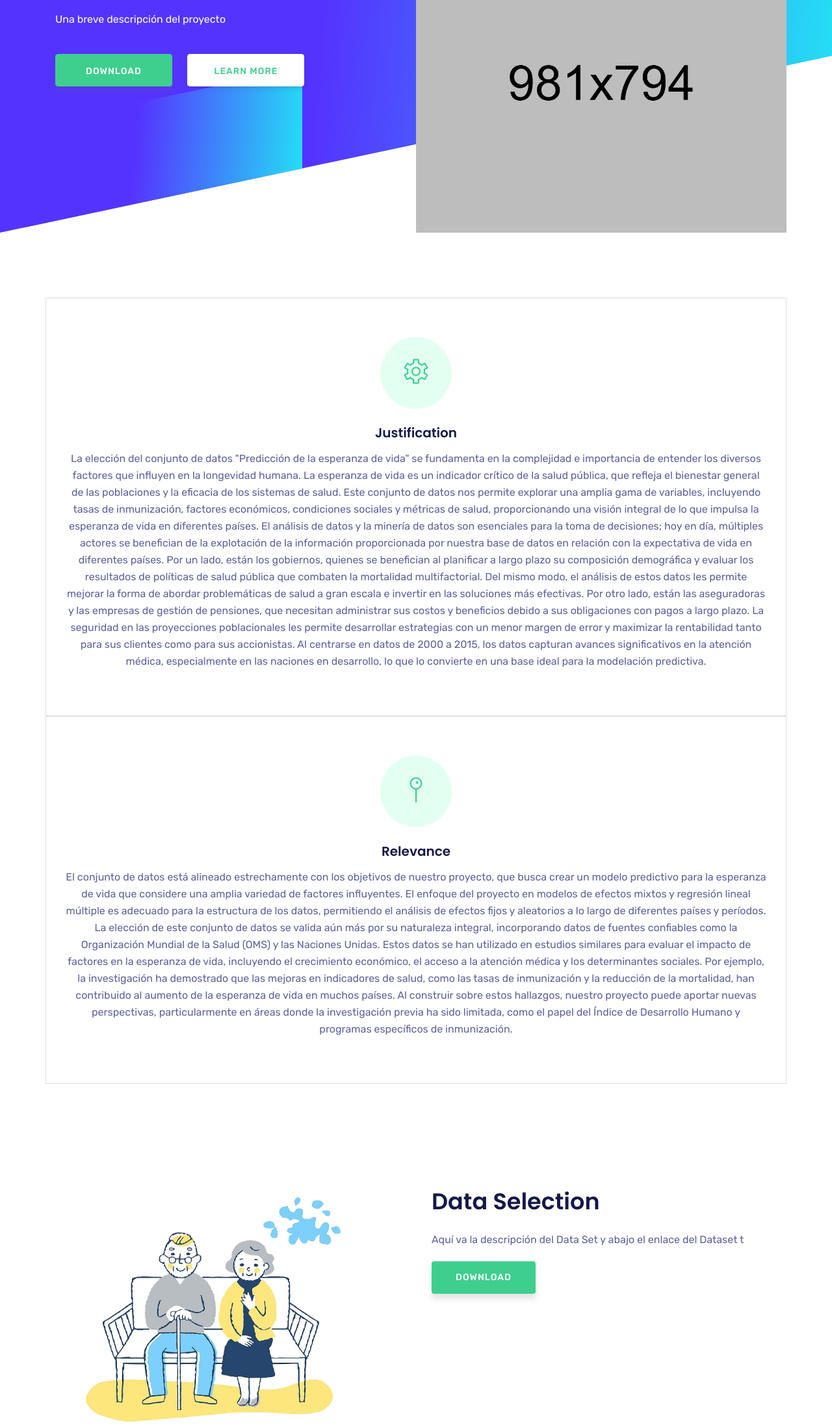
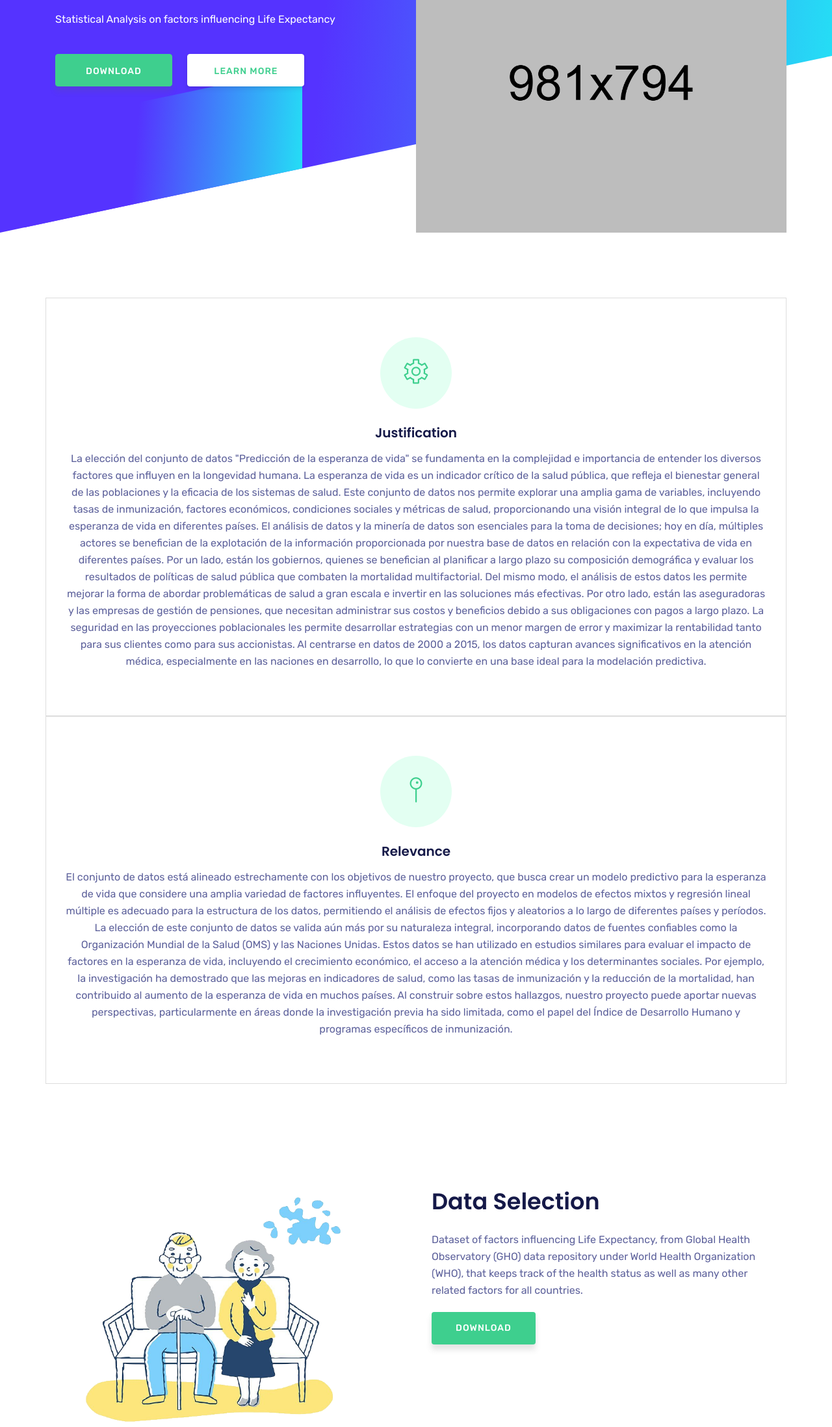
Before and after one commit to SebastianMaldonado/SebastianMaldonado.github.io, a plain HTML site: page index.html in a window 1280 px wide. Shown: the part 283-2479 px from the top of the page at 65% size. Drawn offline with Linux system fonts and the light colour scheme; files whose address does not match are found by name.

Commit message:
Update index.html

```diff
--- a/index.html
+++ b/index.html
@@ -69,7 +69,7 @@
           <div class="col-lg-6 col-md-12 col-xs-12">
             <div class="contents">
               <h2 class="head-title">Data Mining Project Group 6</h2>
-              <p>Una breve descripción del proyecto</p>
+              <p>Statistical Analysis on factors influencing Life Expectancy</p>
               <div class="header-button">
                 <a href="https://www.kaggle.com/datasets/kumarajarshi/life-expectancy-who" rel="nofollow" target="_blank" class="btn btn-border-filled">Download</a>
                 <a href="https://www.kaggle.com/datasets/kumarajarshi/life-expectancy-who" rel="nofollow" target="_blank" class="btn btn-border page-scroll">Learn More</a>
@@ -144,7 +144,7 @@
           <div class="col-lg-6 col-md-12 pl-4">
             <div class="business-item-info">
               <h3>Data Selection</h3>
-              <p>Aquí va la descripción del Data Set y abajo el enlace del Dataset t</p>
+              <p>Dataset of factors influencing Life Expectancy, from Global Health Observatory (GHO) data repository under World Health Organization (WHO), that keeps track of the health status as well as many other related factors for all countries.</p>
 
               <a class="btn btn-common" href="https://www.kaggle.com/datasets/kumarajarshi/life-expectancy-who">Download</a>
             </div>
```
